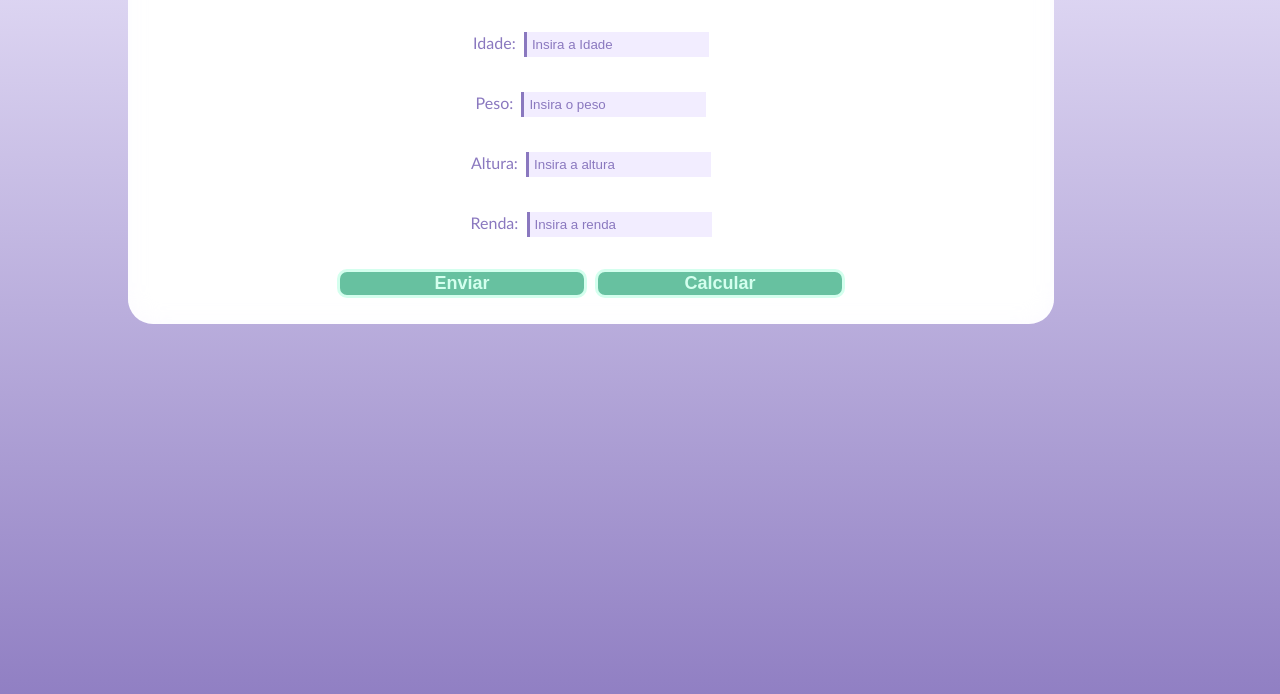
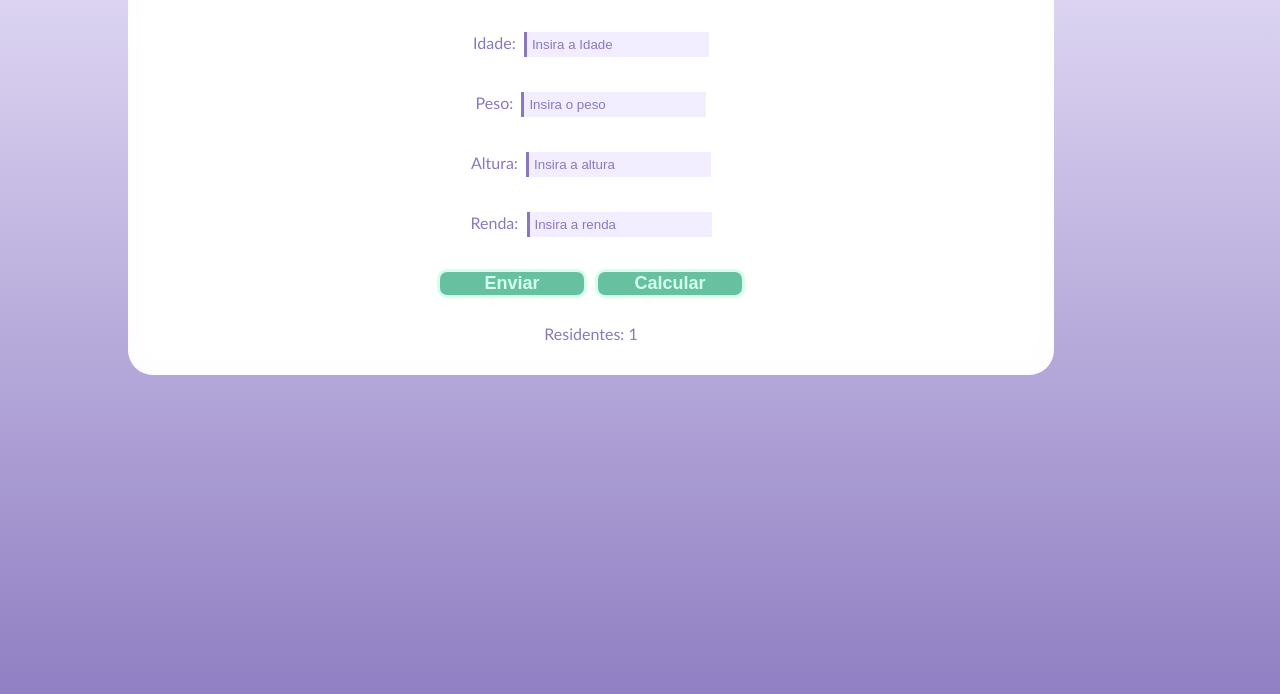
Before and after one commit to Oevidente/JavaScript, a plain HTML site: page IMD-dos-residentes/index.html in a window 1280 px wide. Both pictures are taken after a click on the button "Enviar". Shown: the part 206-900 px from the top of the page. Drawn offline with Linux system fonts and the light colour scheme.

Commit message:
Adiciona contador e corrige function calcular

```diff
--- a/IMD-dos-residentes/index.html
+++ b/IMD-dos-residentes/index.html
@@ -11,7 +11,10 @@
 
 <body>
   <section>
+
     <h1>Cadastro</h1>
+
+
     <div class="inputNome">
       <label for="nomeIn">Nome:</label>
       <input class="entrada" title="Nome" type="text" name="Nome" id="nomeIn" placeholder="Insira o nome">
@@ -36,7 +39,9 @@
       <input class="btnEnviar" type="button" value="Enviar" onclick="cadastrar()">
       <input class="btnCalcular" type="button" value="Calcular" onclick="calcular()">
     </div>
+    <article>
 
+    </article>
   </section>
   <section class="section">
 
--- a/IMD-dos-residentes/script.js
+++ b/IMD-dos-residentes/script.js
@@ -7,7 +7,7 @@ let mediaIMC = 0;
 let totalIdade = 0;
 let mediaIdade = 0;
 const section = document.querySelector('.section');
-
+const article = document.querySelector('article');
 class Pessoa {
   nome = document.querySelector('#nomeIn').value;
   idade = parseInt(document.querySelector('#idadeIn').value);
@@ -24,11 +24,27 @@ function cadastrar() {
   listaResidentes.push(new Pessoa());
   alert(`Residente adicionado com sucesso!`);
   console.log(listaResidentes);
+  article.innerHTML = `<p>Residentes: ${listaResidentes.length}</p>`;
+  limpaCampos();
+}
+function limpaCampos() {
+  document.querySelector('#nomeIn').value = '';
+  document.querySelector('#idadeIn').value = '';
+  document.querySelector('#pesoIn').value = '';
+  document.querySelector('#alturaIn').value = '';
+  document.querySelector('#rendaIn').value = '';
 }
 function calcular() {
   rendaMedia();
   imcMedio();
   idadeMedia();
+  //zera as variáveis para evitar que se somem os valores toda vez que calcular
+  totalRenda = 0;
+  mediaRenda = 0;
+  totalIMC = 0;
+  mediaIMC = 0;
+  totalIdade = 0;
+  mediaIdade = 0;
 }
 //Pergunta ao usuário se ele deseja adicionar um novo residente
 
--- a/IMD-dos-residentes/style.css
+++ b/IMD-dos-residentes/style.css
@@ -36,6 +36,7 @@ h1{
   color: var(--cor-primaria);
   text-shadow: 1px 1px 2px var(--cor-terciaria);
 }
+
 div{
   margin: 10px 0;
 }
@@ -47,7 +48,7 @@ color: var(--cor-querternaria);
 font-size: large;
 font-weight: bolder;
 width: 20vw;
-max-width: 250px;
+max-width: 150px;
 background-color: var(--cor-primaria);
 border: solid 3px var(--cor-querternaria);
 border-radius: 10px;
@@ -57,7 +58,7 @@ border-radius: 10px;
   font-size: large;
   font-weight: bolder;
   width: 20vw;
-  max-width: 250px;
+  max-width: 150px;
   background-color: var(--cor-primaria);
   border: solid 3px var(--cor-querternaria);
   border-radius: 10px;
```
